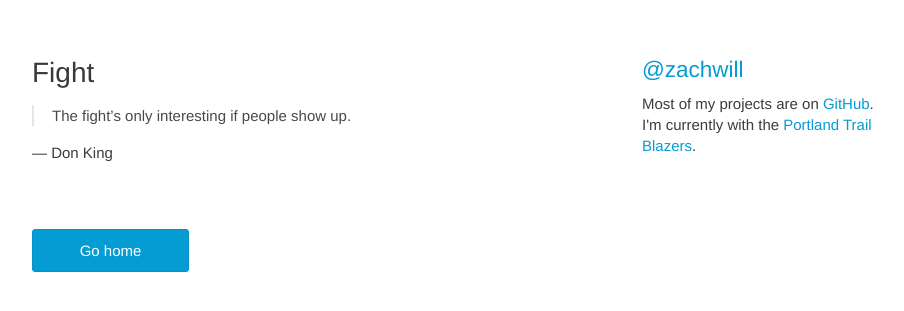
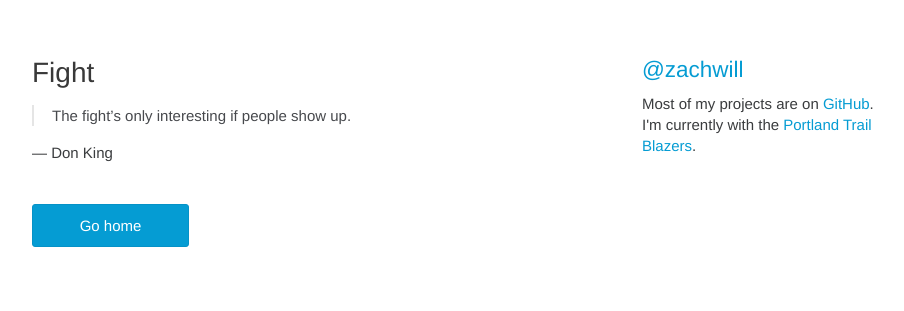
Before and after one commit to zachwill/blog, a Jekyll site: the page built from _posts/2011-11-12-fight.md, in a window 1280 px wide. Shown: the top 311 px of the page, without its empty margins (158-1062 px from the left). Built offline with Jekyll 4.4.1, drawn with Linux system fonts in a browser that asks for light colours; Markdown is read by kramdown in place of the engine named in the settings.

Commit message:
Change padding-bottom

```diff
--- a/css/style.css
+++ b/css/style.css
@@ -176,6 +176,13 @@ header h1, header h2, header h3 {
 article, section {
   width:520px;
   float:left;
+}
+
+article {
+  padding-bottom:25px;
+}
+
+section {
   padding-bottom:50px;
 }
 
```
